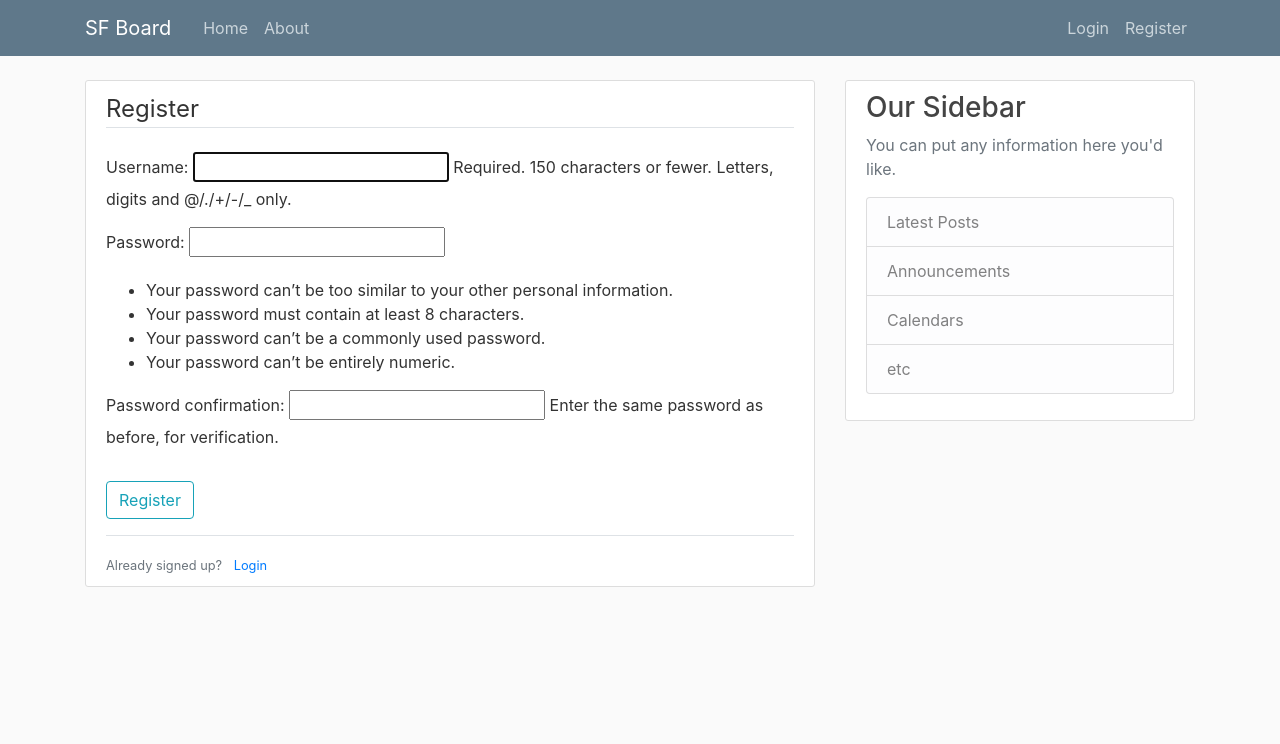
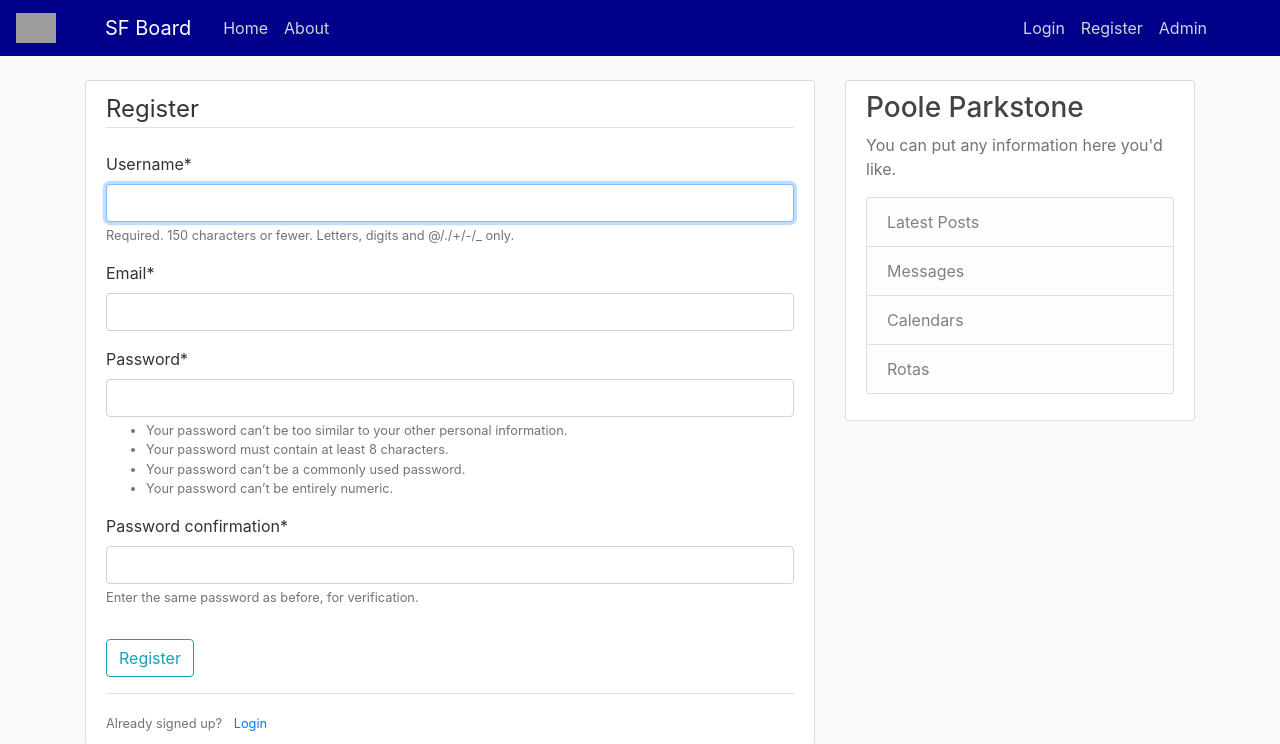
Before and after one commit to patrickd77-eng/DjangoBlogStarter, a Django app: page /register/ in a window 1280 px wide. Shown: the top 744 px of the page. Run offline with Django 3.2, Linux system fonts and the light colour scheme; some libraries are stand-ins or nearby versions; grey boxes are pictures that could not be loaded.

Commit message:
registration styled using crispy-forms

```diff
--- a/messageboard/blog/static/blog/main.css
+++ b/messageboard/blog/static/blog/main.css
@@ -18,7 +18,7 @@ ul {
 }
 
 .bg-steel {
-    background-color: #5f788a;
+    background-color: darkblue;
 }
 
 .site-header .navbar-nav .nav-link {
--- a/messageboard/blog/templates/blog/base.html
+++ b/messageboard/blog/templates/blog/base.html
@@ -16,6 +16,7 @@
 <body>
     <header class="site-header">
         <nav class="navbar navbar-expand-md navbar-dark bg-steel fixed-top">
+            <img height="30" src="https://encrypted-tbn0.gstatic.com/images?q=tbn%3AANd9GcREDVb26Y7hV9wzgrITtVXqt437amxvQzYVxF0lfFkEBySh3RBF" alt="">
             <div class="container">
                 <a class="navbar-brand mr-4" href="{% url 'board-home' %}">SF Board</a>
                 <button class="navbar-toggler" type="button" data-toggle="collapse" data-target="#navbarToggle" aria-controls="navbarToggle" aria-expanded="false" aria-label="Toggle navigation">
@@ -30,6 +31,7 @@
                     <div class="navbar-nav">
                         <a class="nav-item nav-link" href="/admin">Login</a>
                         <a class="nav-item nav-link" href="/register">Register</a>
+                        <a class="nav-item nav-link" href="/admin">Admin</a>
                     </div>
                 </div>
             </div>
@@ -45,13 +47,13 @@
             </div>
             <div class="col-md-4">
                 <div class="content-section">
-                    <h3>Our Sidebar</h3>
+                    <h3>Poole Parkstone</h3>
                     <p class='text-muted'>You can put any information here you'd like.
                         <ul class="list-group">
                             <li class="list-group-item list-group-item-light">Latest Posts</li>
-                            <li class="list-group-item list-group-item-light">Announcements</li>
+                            <li class="list-group-item list-group-item-light">Messages</li>
                             <li class="list-group-item list-group-item-light">Calendars</li>
-                            <li class="list-group-item list-group-item-light">etc</li>
+                            <li class="list-group-item list-group-item-light">Rotas</li>
                         </ul>
                     </p>
                 </div>
--- a/messageboard/messageboard/settings.py
+++ b/messageboard/messageboard/settings.py
@@ -33,6 +33,7 @@ ALLOWED_HOSTS = []
 INSTALLED_APPS = [
     'blog.apps.BlogConfig',
     'users.apps.UsersConfig',
+    'crispy_forms',
     'django.contrib.admin',
     'django.contrib.auth',
     'django.contrib.contenttypes',
@@ -120,3 +121,5 @@ USE_TZ = True
 # https://docs.djangoproject.com/en/2.2/howto/static-files/
 
 STATIC_URL = '/static/'
+
+CRISPY_TEMPLATE_PACK = 'bootstrap4'
--- a/messageboard/users/templates/users/register.html
+++ b/messageboard/users/templates/users/register.html
@@ -1,4 +1,4 @@
-{% extends "blog/base.html" %} {% block content %}
+{% extends "blog/base.html" %} {% load crispy_forms_tags %} {% block content %}
 <div class="content-section">
     <form method="post">
         {% csrf_token %}
@@ -6,7 +6,7 @@
             <legend class="border-bottom mb-4">
                 Register
             </legend>
-            {{ form.as_p }}
+            {{ form | crispy }}
         </fieldset>
         <div class="form-group">
             <button class="btn btn-outline-info" type="submit">Register</button>
--- a/messageboard/users/views.py
+++ b/messageboard/users/views.py
@@ -1,18 +1,16 @@
 from django.shortcuts import render, redirect
-from django.contrib.auth.forms import UserCreationForm
 from django.contrib import messages
-
-
+from .forms import UserRegisterForm
 
 def register(request):
     if request.method == 'POST':
-        form = UserCreationForm(request.POST)
+        form = UserRegisterForm(request.POST)
         if form.is_valid():
             form.save()
             username = form.cleaned_data.get('username')
             messages.success(request, f'Account Created for {username}!')
             return redirect('board-home')
     else:
-        form = UserCreationForm()
+        form = UserRegisterForm()
 
     return render(request, 'users/register.html', {'form': form})
```
